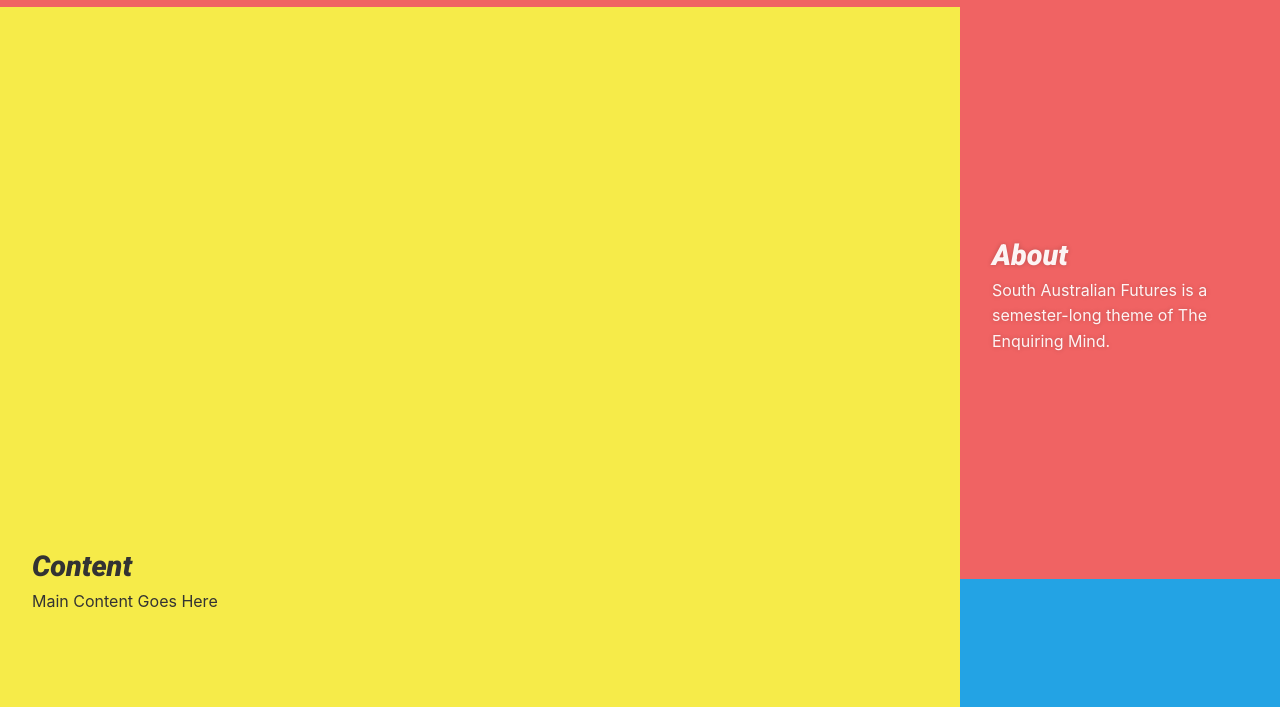
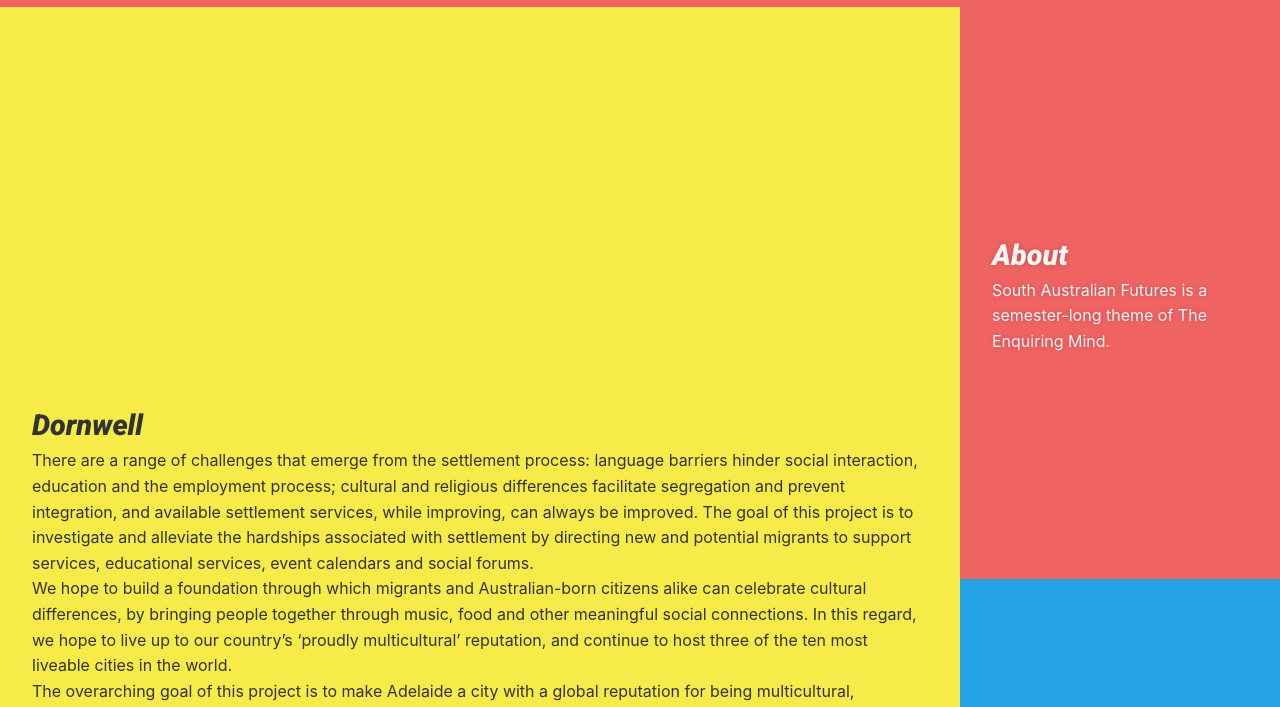
Before and after one commit to sxxb/safutures, a plain HTML site: page about.html in a window 1280 px wide. Shown: the part 89-796 px from the top of the page. Drawn offline with nearby package versions, Linux system fonts and the light colour scheme.

Commit message:
created about page

```diff
--- a/about.html
+++ b/about.html
@@ -29,8 +29,14 @@
       <p>South Australian Futures is a semester-long theme of The Enquiring Mind.</p>
     </div>
     <div class="gridItem grid-content yellowBlock" id="aboutContent">
-      <h3 class="titleFont">Content</h3>
-      <p>Main Content Goes Here</p>
+      <h3 class="titleFont">Dornwell</h3>
+      <p>
+        There are a range of challenges that emerge from the settlement process: language barriers hinder social interaction, education and the employment process; cultural and religious differences facilitate segregation and prevent integration, and available settlement services, while improving, can always be improved. The goal of this project is to investigate and alleviate the hardships associated with settlement by directing new and potential migrants to support services, educational services, event calendars and social forums.
+        <br>
+        We hope to build a foundation through which migrants and Australian-born citizens alike can celebrate cultural differences, by bringing people together through music, food and other meaningful social connections. In this regard, we hope to live up to our country’s ‘proudly multicultural’ reputation, and continue to host three of the ten most liveable cities in the world.
+        <br>
+        The overarching goal of this project is to make Adelaide a city with a global reputation for being multicultural, welcoming and easy to move to. We hope to attract bright young minds from all over the world to bring their talents to Adelaide and secure the cultural and economic future of the state.
+</p>
     </div>
     <a class="gridItem grid-back blueBlock" id="contentBack" href="index.html">
       <h3 class="titleFont">Back</h3>
```
